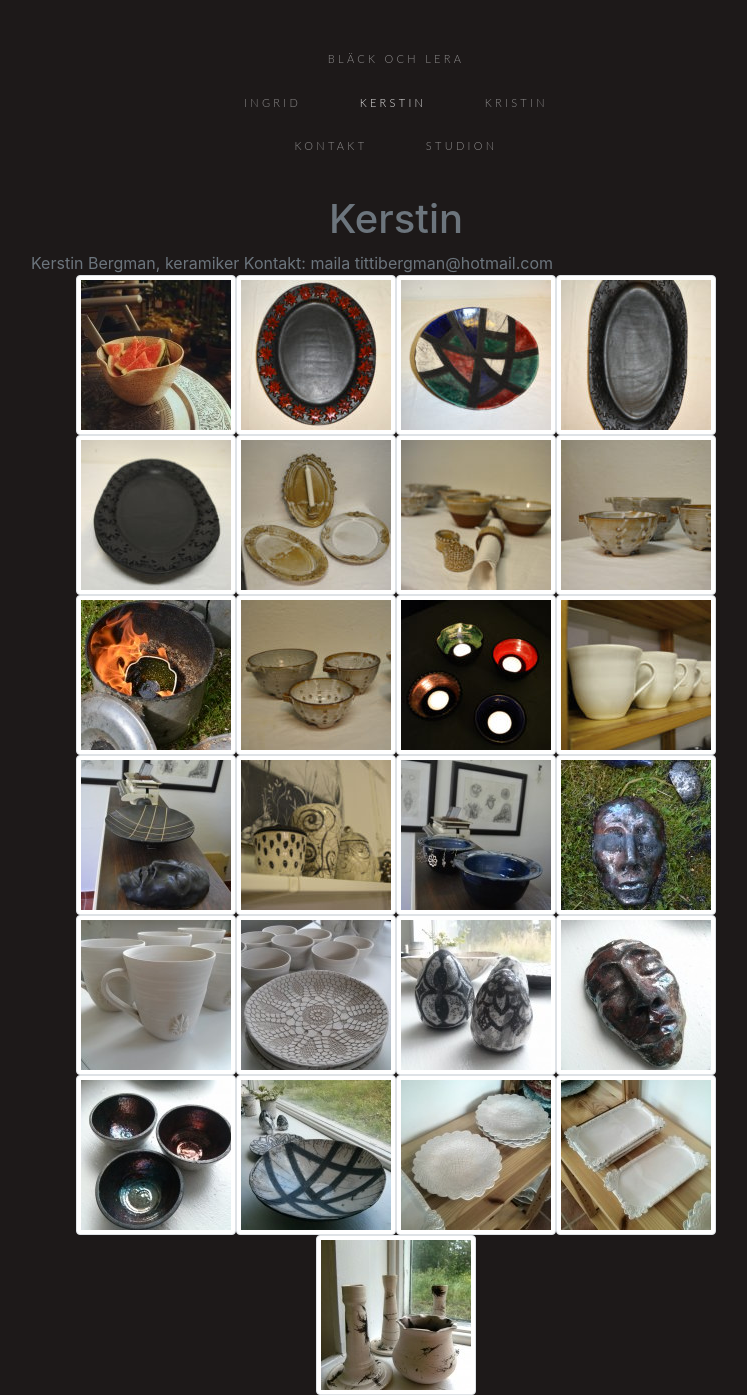
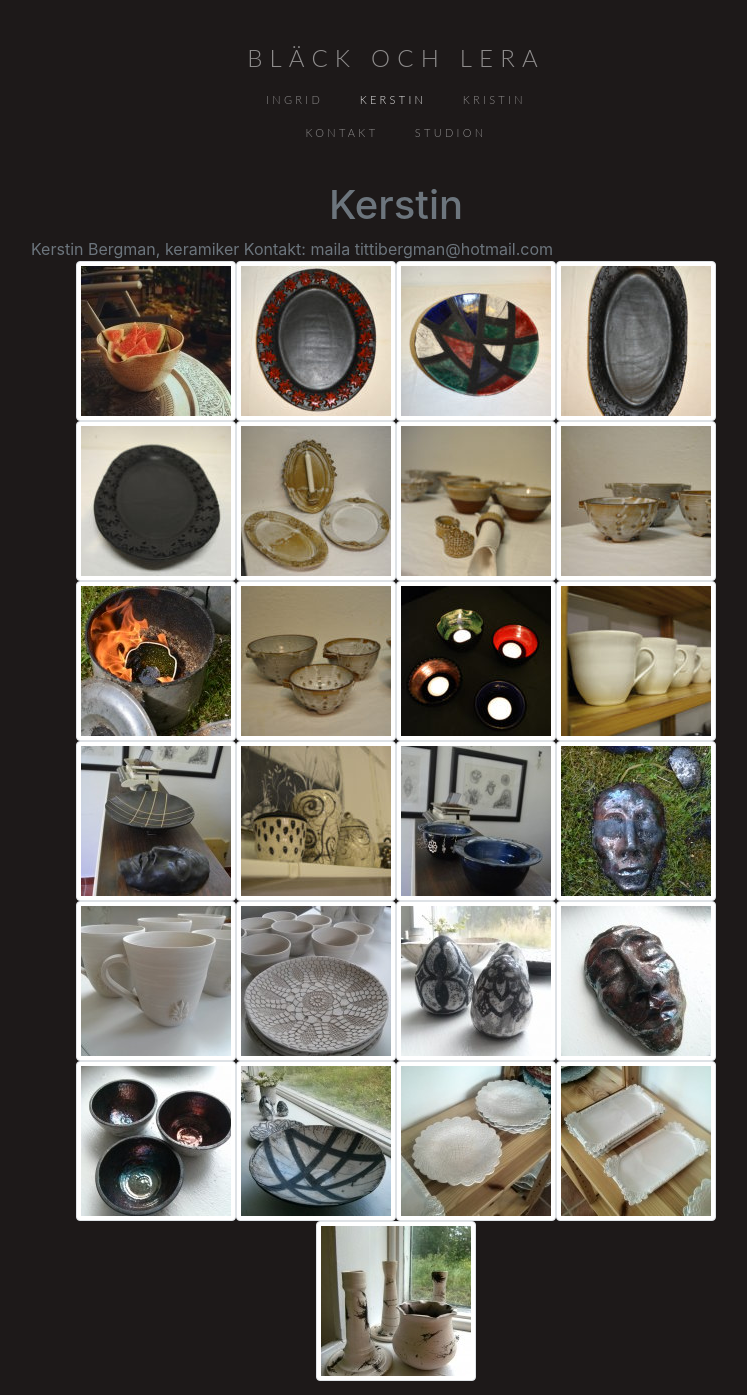
Before and after one commit to MountainmanKrist/blackochlera, a Jekyll site: the page built from kerstin.html, in a window 1280 px wide. Shown: the whole page, without its empty margins (244-991 px from the left). Built offline with Jekyll 4.4.1, drawn with Linux system fonts in a browser that asks for light colours; nearby versions of some CDN libraries.

Commit message:
update main page and navbar

```diff
--- a/_includes/navigation.html
+++ b/_includes/navigation.html
@@ -8,7 +8,7 @@
             <i class="fas fa-chevron-up"></i>
         </div>
     </button> -->
-    <ul class="navbar justify-content-center col-md-6" id="navbarToggle">
+    <ul class="navbar justify-content-center col-md-9 col-lg-5" id="navbarToggle">
         <row>
 		{% assign pages = site.pages %}
 		{% for page in pages %}
@@ -19,7 +19,7 @@
             {% endif %}
 
             {% if page.startpage %}
-				<li class="nav-item {{ class }}{{active_page}}">
+				<li class="nav-item startpage {{ class }}{{active_page}}">
 					<a class= "nav-link" href="{{ site.baseurl }}{{ page.url }}">{{ page.title }}</a>
                 </li>
             {% endif %}
@@ -37,7 +37,7 @@
             {% endif %}
 
             {% if page.title and page.startpage != true and page.nav_bottom != true %}
-				<li class="nav-item {{ class }}{{active_page}}">
+				<li class="nav-item userpage {{ class }}{{active_page}}">
 					<a class= "nav-link" href="{{ site.baseurl }}{{ page.url }}">{{ page.title }}</a>
                 </li>
             {% endif %}
@@ -55,7 +55,7 @@
             {% endif %}
 
             {% if page.title and page.nav_bottom %}
-				<li class="nav-item {{ class }}{{active_page}}">
+				<li class="nav-item bottom {{ class }}{{active_page}}">
 					<a class= "nav-link" href="{{ site.baseurl }}{{ page.url }}">{{ page.title }}</a>
                 </li>
             {% endif %}
--- a/_sass/main.scss
+++ b/_sass/main.scss
@@ -72,7 +72,7 @@ nav ul {
 
 nav ul li {
   display: inline-block;
-  padding: 1em 1em 0;
+  padding: 0em 0em 0;
   margin: 0;
   text-align: -webkit-match-parent;
 
@@ -87,6 +87,10 @@ nav ul li {
   list-style-type: none;
 }
 
+nav ul li.startpage {
+  font-size: 24px;
+}
+
 #map {
   height: 100%;
 }
--- a/kristin.html
+++ b/kristin.html
@@ -9,4 +9,4 @@ nav_page: true
 <p><a href="http://www.blackochlera.com/wp-content/uploads/2014/06/14925770_10154505517122324_1022957432594871236_n.jpg"><img class="size-thumbnail wp-image-384 alignleft" src="./Kristin _ Bläck&amp;Lera_files/14925770_10154505517122324_1022957432594871236_n-150x150.jpg" alt="14925770_10154505517122324_1022957432594871236_n" width="150" height="150" srcset="http://www.blackochlera.com/wp-content/uploads/2014/06/14925770_10154505517122324_1022957432594871236_n-150x150.jpg 150w, http://www.blackochlera.com/wp-content/uploads/2014/06/14925770_10154505517122324_1022957432594871236_n-300x298.jpg 300w, http://www.blackochlera.com/wp-content/uploads/2014/06/14925770_10154505517122324_1022957432594871236_n-768x763.jpg 768w, http://www.blackochlera.com/wp-content/uploads/2014/06/14925770_10154505517122324_1022957432594871236_n.jpg 960w" sizes="(max-width: 150px) 100vw, 150px"></a>Kristin Kippi Bergman<br>
     Tatuerare och mångkonstnär</p>
     <p>kontakt: Maila k_artandtattoo@live.com</p>
-    <p>Adress till studion är Bokbindarvägen 26 i Hägersten, Stockholm.&nbsp;Egen ingång på baksidan av huset.&nbsp;För att se fler bilder kolla gärna min <a href="http://iconosquare.com/k_artandtattoo" target="_blank">instagram </a><a href="https://www.instagram.com/k_blackochlera/">&nbsp;@k_blackochlera</a>&nbsp;eller <a href="https://www.facebook.com/kartandtattoo" target="_blank">facebook</a>&nbsp;<a href="https://www.facebook.com/blackochlera/">Bläck &amp; Lera</a></p>
+    <p>Adress till studion är Bokbindarvägen 26 i Hägersten, Stockholm.&nbsp;Egen ingång på baksidan av huset.&nbsp;För att se fler bilder kolla gärna min instagram <a href="https://www.instagram.com/k_blackochlera/">&nbsp;@k_blackochlera</a>&nbsp;eller <a href="https://www.facebook.com/kartandtattoo" target="_blank">facebook</a>&nbsp;<a href="https://www.facebook.com/blackochlera/">Bläck &amp; Lera</a></p>
```
Also changed, not shown: index.md (+3 -2 lines).
